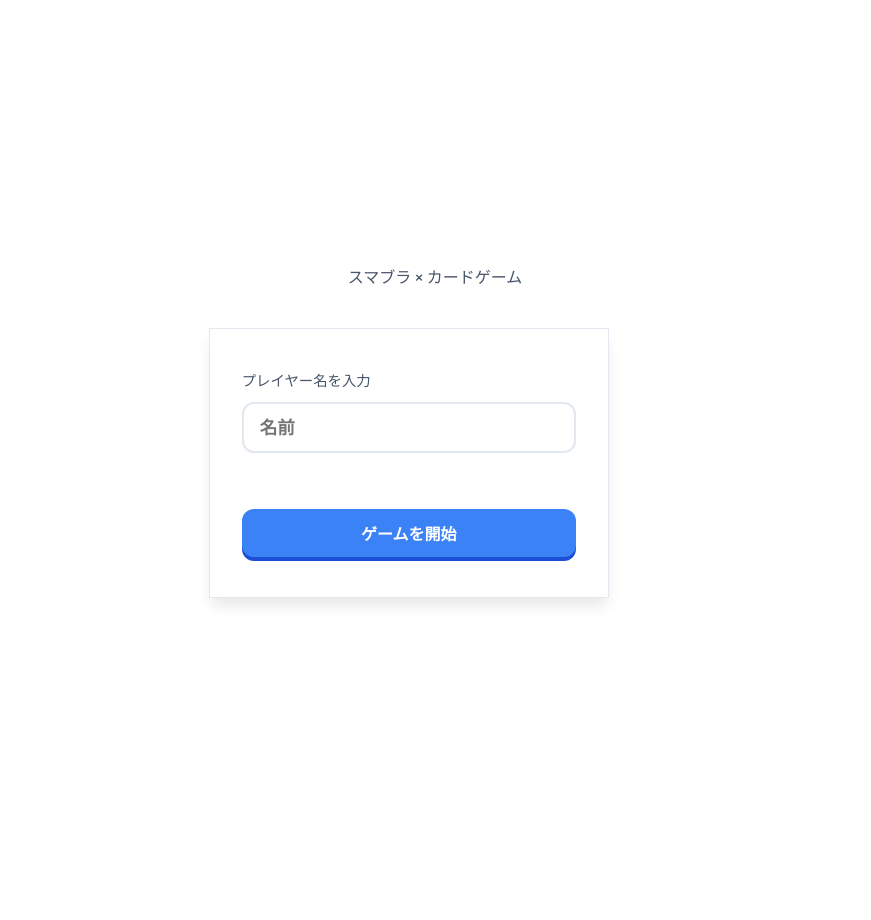
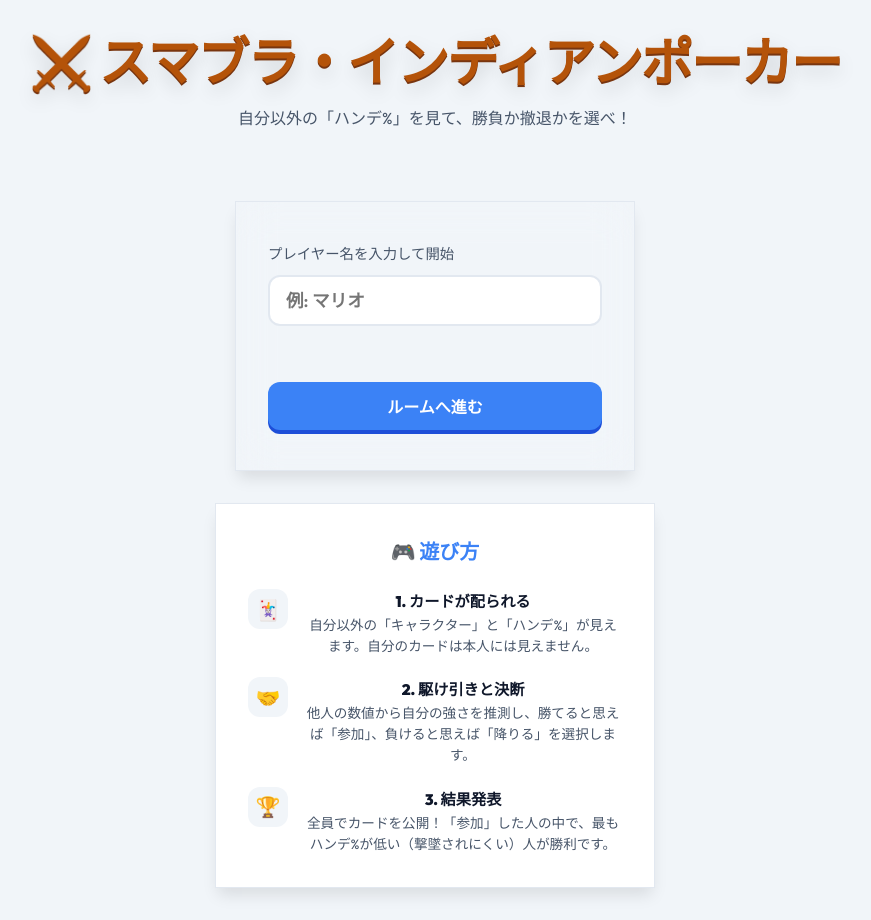
Before and after one commit to jca02266/smash-indian-poker, a website built with Vite: page index.html in a window 1280 px wide. Shown: the whole page, without its empty margins (205-1076 px from the left). Before the commit the page ends 800 px from the top, so only its background shows below. Built offline with nearby package versions, Linux system fonts and the light colour scheme; some packages are replaced by stand-ins of ours; no server answers.

Commit message:
fix: ログイン画面が左に寄るレイアウトの問題を修正

```diff
--- a/src/style.css
+++ b/src/style.css
@@ -49,13 +49,15 @@
   overflow-x: hidden;
 }
 
-#app {
-  min-height: 100dvh;
+.login-screen {
+  width: 100%;
+  min-height: 100vh;
   display: flex;
   flex-direction: column;
   align-items: center;
   justify-content: center;
-  padding: 1rem;
+  padding: 2rem 1rem;
+  background: var(--bg-app);
 }
 
 /* ===== Common ===== */
@@ -1142,3 +1144,90 @@
   cursor: pointer;
   accent-color: var(--accent-primary);
 }
+
+/* ===== Login Info Section ===== */
+.login-header-group {
+  margin-bottom: 2rem;
+  text-align: center;
+}
+
+.login-info {
+  margin-top: 2rem;
+  width: 100%;
+  max-width: 440px;
+  background: white;
+  border-radius: var(--radius-xl);
+  padding: 2rem;
+  box-shadow: var(--shadow-lg);
+  border: 1px solid var(--border-subtle);
+}
+
+.login-logo {
+  font-size: 3.25rem;
+  font-weight: 900;
+  color: #f59e0b; /* ゴールド */
+  margin-bottom: 1rem;
+  text-align: center;
+  letter-spacing: -0.04em;
+  line-height: 1.1;
+  text-shadow:
+    0 2px 0 #b45309,
+    0 4px 0 #78350f,
+    0 10px 20px rgba(0, 0, 0, 0.15);
+  animation: logoAppear 0.8s cubic-bezier(0.175, 0.885, 0.32, 1.275) both;
+}
+
+@keyframes logoAppear {
+  0% { transform: translateY(-20px) scale(0.9); opacity: 0; }
+  100% { transform: translateY(0) scale(1); opacity: 1; }
+}
+
+.login-info-title {
+  font-size: 1.25rem;
+  font-weight: 900;
+  color: var(--accent-primary);
+  margin-bottom: 1.5rem;
+  text-align: center;
+  display: flex;
+  align-items: center;
+  justify-content: center;
+  gap: 0.5rem;
+}
+
+.rule-steps {
+  display: flex;
+  flex-direction: column;
+  gap: 1.25rem;
+}
+
+.rule-step {
+  display: flex;
+  gap: 1rem;
+  align-items: flex-start;
+}
+
+.rule-icon {
+  width: 40px;
+  height: 40px;
+  background: var(--bg-app);
+  border-radius: var(--radius-md);
+  display: flex;
+  align-items: center;
+  justify-content: center;
+  font-size: 1.25rem;
+  flex-shrink: 0;
+  color: var(--accent-primary);
+}
+
+.rule-content h4 {
+  font-size: 0.95rem;
+  font-weight: 800;
+  margin-bottom: 0.25rem;
+  color: var(--text-main);
+}
+
+.rule-content p {
+  font-size: 0.85rem;
+  line-height: 1.55;
+  color: var(--text-secondary);
+}
--- a/src/views/login.js
+++ b/src/views/login.js
@@ -3,18 +3,48 @@
 export function renderLogin(container, onLogin) {
   container.innerHTML = `
     <div class="login-screen">
-      <div class="login-logo">⚔️ インディアンポーカー</div>
-      <p class="login-subtitle">スマブラ × カードゲーム</p>
+      <div class="login-header-group">
+        <div class="login-logo">⚔️ スマブラ・インディアンポーカー</div>
+        <p class="login-subtitle">自分以外の「ハンデ%」を見て、勝負か撤退かを選べ！</p>
+      </div>
+
       <div class="login-card">
         <div class="guest-login-form">
           <label for="input-guest-name" style="display: block; font-size: 0.9rem; color: var(--text-secondary); margin-bottom: 0.75rem;">
-            プレイヤー名を入力
+            プレイヤー名を入力して開始
           </label>
-          <input type="text" id="input-guest-name" placeholder="名前" maxlength="10" />
+          <input type="text" id="input-guest-name" placeholder="例: マリオ" maxlength="10" />
           <p class="error-msg" id="login-error"></p>
           <button class="btn-primary" id="btn-guest-login" style="width: 100%; margin-top: 1rem;">
-            ゲームを開始
+            ルームへ進む
           </button>
+        </div>
+      </div>
+
+      <div class="login-info">
+        <h3 class="login-info-title">🎮 遊び方</h3>
+        <div class="rule-steps">
+          <div class="rule-step">
+            <div class="rule-icon">🃏</div>
+            <div class="rule-content">
+              <h4>1. カードが配られる</h4>
+              <p>自分以外の「キャラクター」と「ハンデ%」が見えます。自分のカードは本人には見えません。</p>
+            </div>
+          </div>
+          <div class="rule-step">
+            <div class="rule-icon">🤝</div>
+            <div class="rule-content">
+              <h4>2. 駆け引きと決断</h4>
+              <p>他人の数値から自分の強さを推測し、勝てると思えば「参加」、負けると思えば「降りる」を選択します。</p>
+            </div>
+          </div>
+          <div class="rule-step">
+            <div class="rule-icon">🏆</div>
+            <div class="rule-content">
+              <h4>3. 結果発表</h4>
+              <p>全員でカードを公開！「参加」した人の中で、最もハンデ%が低い（撃墜されにくい）人が勝利です。</p>
+            </div>
+          </div>
         </div>
       </div>
     </div>
```
